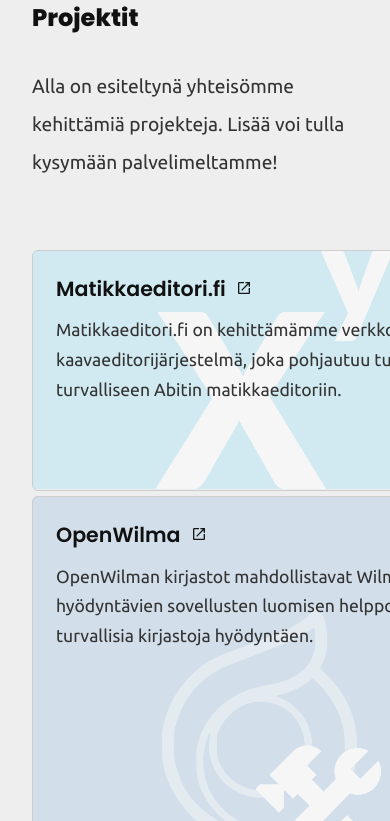
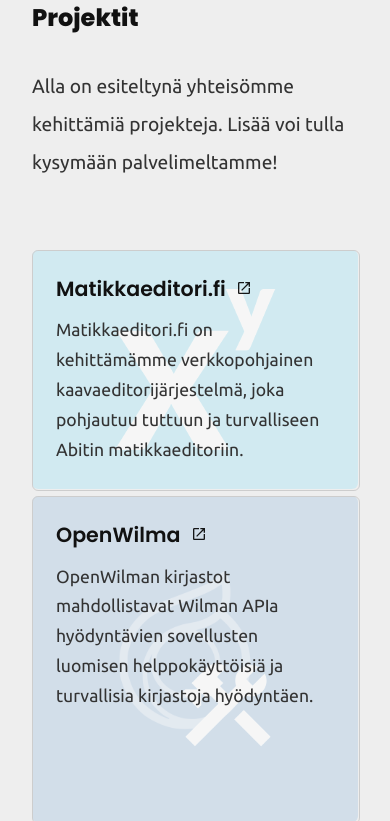
Before and after one commit to Testausserveri/testausserveri.fi, a PHP site: page / in a window 390 px wide; the page is wider, and only the part inside the window is pictured. Shown: the part 960-1781 px from the top of that part. Run offline with PHP 8.4, Linux system fonts and the light colour scheme; some libraries are stand-ins or nearby versions.

Commit message:
fix: Temporary fix to keep elements in the first column

```diff
--- a/main.css
+++ b/main.css
@@ -426,6 +426,10 @@ a[href] .itemContent .piTitle::after {
         margin-left: -1vw;
     }
 
+    .grid#projects .item:nth-child(2) {
+        grid-column: 1 / 3
+    }
+
     .grid .item {
         grid-column: 1 / 2;
         aspect-ratio: unset;
```
